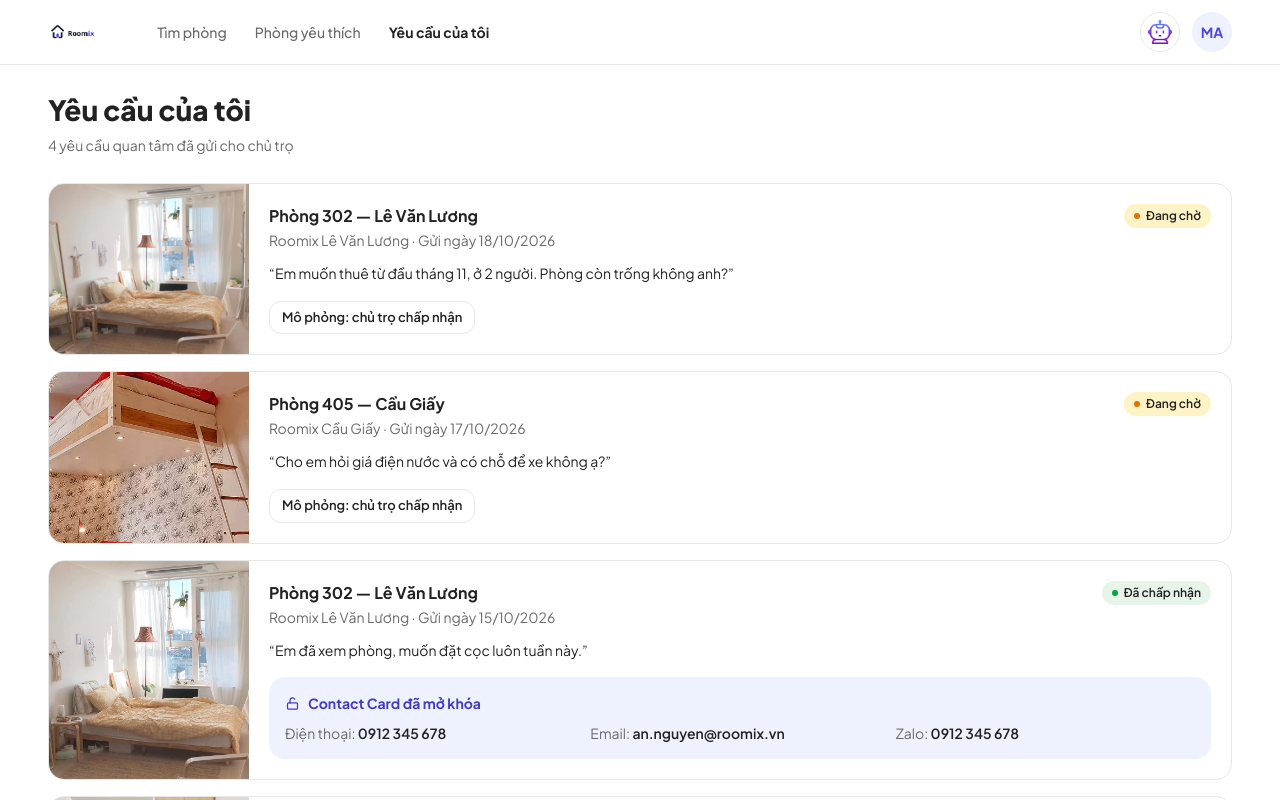
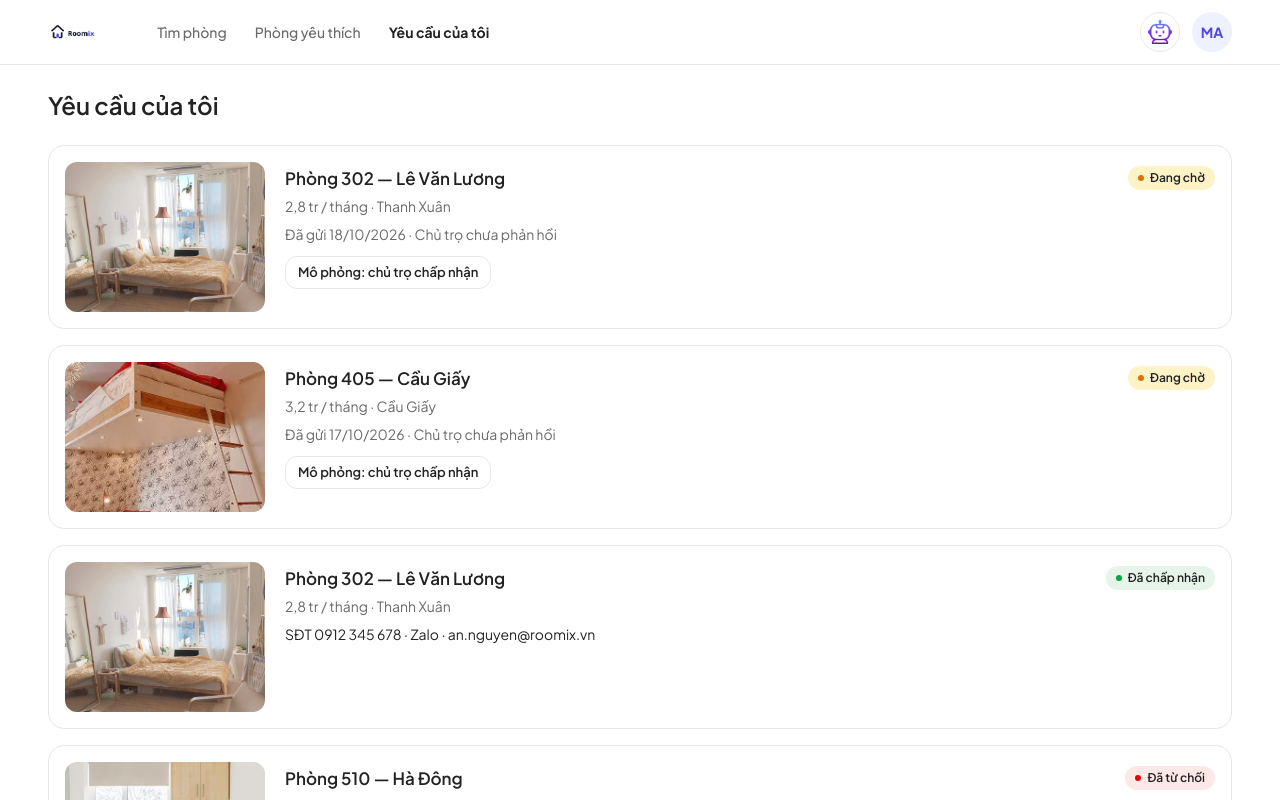
Before and after one commit to thienba33/Roomix, a Next.js app: page /requests in a window 1280 px wide. Shown: the top 800 px of the page. Built offline with nearby package versions, Linux system fonts and the light colour scheme.

Commit message:
fix(tenant): align requests and states pages with figma frames

```diff
--- a/src/app/requests/page.tsx
+++ b/src/app/requests/page.tsx
@@ -7,6 +7,7 @@ import Card from '@/components/ui/Card';
 import Badge from '@/components/ui/Badge';
 import Button from '@/components/ui/Button';
 import { requests as seedRequests, rooms, landlord } from '@/lib/data';
+import { formatPriceShort } from '@/lib/utils';
 import type { RentalRequestItem, RequestStatus } from '@/types';
 
 const STATUS_META: Record<RequestStatus, { label: string; tone: 'amber' | 'green' | 'red' }> = {
@@ -14,22 +15,6 @@ const STATUS_META: Record<RequestStatus, { label: string; tone: 'amber' | 'green
   ACCEPTED: { label: 'Đã chấp nhận', tone: 'green' },
   REJECTED: { label: 'Đã từ chối', tone: 'red' },
 };
-
-function ContactCardPanel() {
-  return (
-    <div className="mt-4 rounded-2xl bg-primary-soft p-4">
-      <p className="flex items-center gap-2 text-sm font-bold text-primary-dark">
-        <svg width="15" height="15" viewBox="0 0 24 24" fill="none" stroke="currentColor" strokeWidth="2" strokeLinecap="round"><rect x="4" y="11" width="16" height="10" rx="2" /><path d="M8 11V7a4 4 0 0 1 7.5-2" /></svg>
-        Contact Card đã mở khóa
-      </p>
-      <div className="mt-2.5 grid gap-1.5 text-sm text-ink sm:grid-cols-3">
-        <p><span className="text-muted">Điện thoại: </span><span className="font-semibold">{landlord.phone}</span></p>
-        <p><span className="text-muted">Email: </span><span className="font-semibold">{landlord.email}</span></p>
-        <p><span className="text-muted">Zalo: </span><span className="font-semibold">{landlord.phone}</span></p>
-      </div>
-    </div>
-  );
-}
 
 export default function MyRequestsPage() {
   const [items, setItems] = useState<RentalRequestItem[]>(seedRequests);
@@ -40,46 +25,55 @@ export default function MyRequestsPage() {
   return (
     <TenantShell>
       <div className="w-full px-6 py-6 lg:px-12">
-        <h1 className="text-[28px] font-extrabold text-ink">Yêu cầu của tôi</h1>
-        <p className="mt-1 text-sm text-muted">{items.length} yêu cầu quan tâm đã gửi cho chủ trọ</p>
+        <h1 className="text-2xl font-semibold text-ink">Yêu cầu của tôi</h1>
 
-        <div className="mt-7 space-y-4">
+        <div className="mt-6 space-y-4">
           {items.map((req) => {
             const room = rooms.find((r) => r.id === req.roomId);
             const meta = STATUS_META[req.status];
             return (
-              <Card key={req.id} className="overflow-hidden">
-                <div className="flex flex-col sm:flex-row">
-                  {room && (
-                    <Link href={`/rooms/${room.id}`} className="relative block h-44 shrink-0 sm:h-auto sm:w-[200px]">
+              <Card key={req.id} className="flex gap-5 p-4">
+                {room ? (
+                  <Link
+                    href={`/rooms/${room.id}`}
+                    className="relative h-[150px] w-[200px] shrink-0 overflow-hidden rounded-xl"
+                  >
                     <Image src={room.image} alt={room.name} fill sizes="200px" className="object-cover" />
                   </Link>
+                ) : (
+                  <div className="h-[150px] w-[200px] shrink-0 rounded-xl bg-[#F7F7F7]" />
                 )}
-                  <div className="min-w-0 flex-1 p-5">
-                    <div className="flex flex-wrap items-start justify-between gap-2">
-                      <div>
-                        <h3 className="font-bold text-ink">{room ? room.name : req.room}</h3>
-                        <p className="mt-0.5 text-sm text-muted">{room ? room.house : landlord.house} · Gửi ngày {req.date}</p>
-                      </div>
+                <div className="min-w-0 flex-1 py-1">
+                  <div className="flex items-start justify-between gap-3">
+                    <h3 className="text-[17px] font-semibold text-ink">{room ? room.name : req.room}</h3>
                     <Badge tone={meta.tone} dot>{meta.label}</Badge>
                   </div>
 
-                    <p className="mt-3 line-clamp-2 text-sm leading-relaxed text-ink">“{req.message}”</p>
+                  <p className="mt-1 text-sm text-muted">
+                    {room ? `${formatPriceShort(room.price)} / tháng · ${room.area}` : `${req.room} · ${landlord.house}`}
+                  </p>
 
-                    {req.status === 'ACCEPTED' && <ContactCardPanel />}
+                  {req.status === 'ACCEPTED' && (
+                    <p className="mt-2 text-sm text-ink">
+                      SĐT {landlord.phone} · Zalo · {landlord.email}
+                    </p>
+                  )}
+                  {req.status === 'PENDING' && (
+                    <p className="mt-2 text-sm text-muted">
+                      Đã gửi {req.date} · Chủ trọ chưa phản hồi
+                    </p>
+                  )}
+                  {req.status === 'REJECTED' && (
+                    <p className="mt-2 text-sm text-muted">
+                      Lý do: phòng đã có người đặt trước
+                    </p>
+                  )}
 
                   {req.status === 'PENDING' && (
-                      <div className="mt-4">
-                        <Button variant="outline" size="sm" onClick={() => accept(req.id)}>
+                    <Button variant="outline" size="sm" className="mt-3" onClick={() => accept(req.id)}>
                       Mô phỏng: chủ trọ chấp nhận
                     </Button>
-                      </div>
                   )}
-
-                    {req.status === 'REJECTED' && (
-                      <p className="mt-3 text-sm text-muted">Chủ trọ chưa thể tiếp nhận yêu cầu này. Hãy thử phòng khác nhé.</p>
-                    )}
-                  </div>
                 </div>
               </Card>
             );
--- a/src/app/states/page.tsx
+++ b/src/app/states/page.tsx
@@ -1,6 +1,5 @@
 import Link from 'next/link';
 import TenantShell from '@/components/layouts/TenantShell';
-import Card from '@/components/ui/Card';
 import Button from '@/components/ui/Button';
 import { SkeletonCard } from '@/components/ui/Skeleton';
 
@@ -8,28 +7,30 @@ export default function StatesPage() {
   return (
     <TenantShell>
       <div className="w-full px-6 py-6 lg:px-12">
-        <h1 className="text-[28px] font-extrabold text-ink">Trạng thái giao diện</h1>
-        <p className="mt-1 text-sm text-muted">Các trạng thái trống và đang tải dùng trong Roomix</p>
+        <div className="grid gap-10 lg:grid-cols-2">
+          {/* LEFT — Empty state */}
+          <div className="relative min-h-[560px] rounded-2xl border border-line bg-white p-6">
+            <span className="absolute left-6 top-6 text-[13px] text-muted">Trạng thái trống (Empty state)</span>
+            <div className="flex h-full flex-col items-center justify-center py-20 text-center">
+              <svg width="76" height="76" viewBox="0 0 24 24" fill="none" stroke="#DDDDDD" strokeWidth="1.2" strokeLinejoin="round"><path d="M19 14c1.49-1.46 3-3.21 3-5.5A5.5 5.5 0 0 0 16.5 3c-1.76 0-3 .5-4.5 2-1.5-1.5-2.74-2-4.5-2A5.5 5.5 0 0 0 2 8.5c0 2.3 1.5 4.05 3 5.5l7 7Z" /></svg>
+              <p className="mt-6 text-[17px] font-semibold text-ink">Chưa có phòng yêu thích</p>
+              <p className="mt-2 text-sm text-muted">Nhấn ♡ ở phòng bạn thích để lưu lại.</p>
+              <Link href="/" className="mt-6 inline-block">
+                <Button>Khám phá phòng</Button>
+              </Link>
+            </div>
+          </div>
 
-        <h2 className="mt-10 text-base font-bold text-ink">Trạng thái trống — Chưa có phòng yêu thích</h2>
-        <Card className="mt-3 border-dashed p-10 text-center shadow-none">
-          <span className="mx-auto flex h-16 w-16 items-center justify-center rounded-full bg-page text-muted">
-            <svg width="30" height="30" viewBox="0 0 24 24" fill="none" stroke="currentColor" strokeWidth="1.8" strokeLinejoin="round"><path d="M19 14c1.49-1.46 3-3.21 3-5.5A5.5 5.5 0 0 0 16.5 3c-1.76 0-3 .5-4.5 2-1.5-1.5-2.74-2-4.5-2A5.5 5.5 0 0 0 2 8.5c0 2.3 1.5 4.05 3 5.5l7 7Z" /></svg>
-          </span>
-          <p className="mt-4 text-lg font-bold text-ink">Chưa có phòng yêu thích</p>
-          <p className="mx-auto mt-1.5 max-w-sm text-sm leading-relaxed text-muted">
-            Nhấn vào biểu tượng trái tim ở mỗi phòng để lưu lại và so sánh sau.
-          </p>
-          <Link href="/" className="mt-5 inline-block">
-            <Button>Khám phá phòng</Button>
-          </Link>
-        </Card>
-
-        <h2 className="mt-12 text-base font-bold text-ink">Đang tải — Danh sách phòng</h2>
-        <div className="mt-4 grid grid-cols-1 gap-x-6 gap-y-9 sm:grid-cols-2 lg:grid-cols-3" aria-label="Đang tải">
-          <SkeletonCard />
-          <SkeletonCard />
-          <SkeletonCard />
+          {/* RIGHT — Loading skeleton */}
+          <div className="relative min-h-[560px] rounded-2xl border border-line bg-white p-6">
+            <span className="absolute left-6 top-6 text-[13px] text-muted">Đang tải…</span>
+            <div className="mt-10 grid grid-cols-2 gap-6" aria-label="Đang tải">
+              <SkeletonCard />
+              <SkeletonCard />
+              <SkeletonCard />
+            </div>
+            <span className="absolute bottom-6 left-6 text-[13px] text-muted">Đang tải danh sách (Skeleton)</span>
+          </div>
         </div>
       </div>
     </TenantShell>
```
Lines whose indentation alone changed are shown as unchanged.
